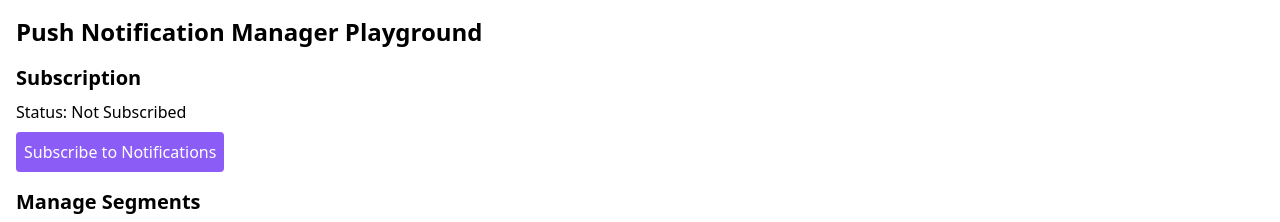
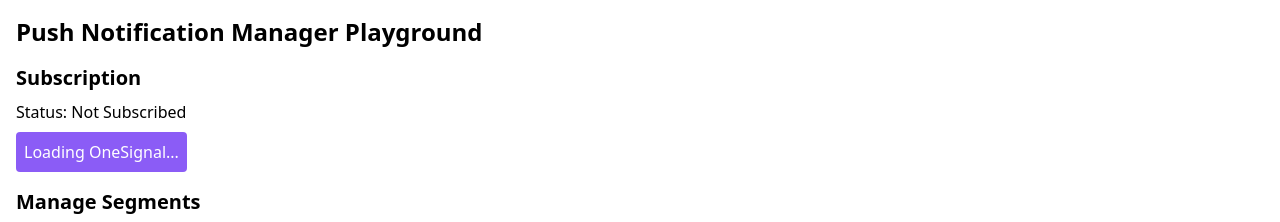
Before and after one commit to alejandrosuarez/grok-notify, a React (Create React App) app: page / in a window 1280 px wide. Shown: the top 222 px of the page. Built offline with nearby package versions, Linux system fonts and the light colour scheme; no server answers.

Commit message:
Fix OneSignal subscription initialization error

```diff
--- a/src/App.jsx
+++ b/src/App.jsx
@@ -13,12 +13,14 @@ const App = () => {
   const [subscribers, setSubscribers] = useState([]);
   const [isSubscribed, setIsSubscribed] = useState(false);
   const [error, setError] = useState(null);
+  const [isOneSignalLoaded, setIsOneSignalLoaded] = useState(false);
 
   useEffect(() => {
     if (!process.env.REACT_APP_ONESIGNAL_DEFAULT_APP_ID) {
       setError('Missing OneSignal App ID. Check Vercel environment variables.');
       return;
     }
+
     window.OneSignalDeferred = window.OneSignalDeferred || [];
     OneSignalDeferred.push(async (OneSignal) => {
       try {
@@ -28,12 +30,12 @@ const App = () => {
           autoResubscribe: true,
           notifyButton: { enable: true },
         });
+        setIsOneSignalLoaded(true);
         const isPushSupported = await OneSignal.Notifications.isPushSupported();
         if (!isPushSupported) {
           setError('Push notifications are not supported in this browser.');
           return;
         }
-        // Check subscription status
         const permission = await OneSignal.Notifications.permission;
         setIsSubscribed(permission === 'granted');
         await OneSignal.User.addTag('website', selectedWebsite || window.location.hostname);
@@ -44,12 +46,17 @@ const App = () => {
   }, [selectedWebsite]);
 
   const handleSubscribe = async () => {
+    if (!isOneSignalLoaded || !window.OneSignalDeferred[0]) {
+      setError('OneSignal SDK not loaded. Please try again later.');
+      return;
+    }
     try {
-      await window.OneSignalDeferred[0].Notifications.requestPermission();
-      const permission = await window.OneSignalDeferred[0].Notifications.permission;
+      const OneSignal = window.OneSignalDeferred[0];
+      await OneSignal.Notifications.requestPermission();
+      const permission = await OneSignal.Notifications.permission;
       setIsSubscribed(permission === 'granted');
       if (permission === 'granted') {
-        await window.OneSignalDeferred[0].User.addTag('website', selectedWebsite);
+        await OneSignal.User.addTag('website', selectedWebsite);
         alert('Subscribed successfully!');
       }
     } catch (error) {
@@ -119,9 +126,9 @@ const App = () => {
         <button
           className="bg-purple-500 text-white p-2 rounded"
           onClick={handleSubscribe}
-          disabled={isSubscribed}
+          disabled={isSubscribed || !isOneSignalLoaded}
         >
-          {isSubscribed ? 'Subscribed' : 'Subscribe to Notifications'}
+          {isSubscribed ? 'Subscribed' : isOneSignalLoaded ? 'Subscribe to Notifications' : 'Loading OneSignal...'}
         </button>
       </div>
 
```
